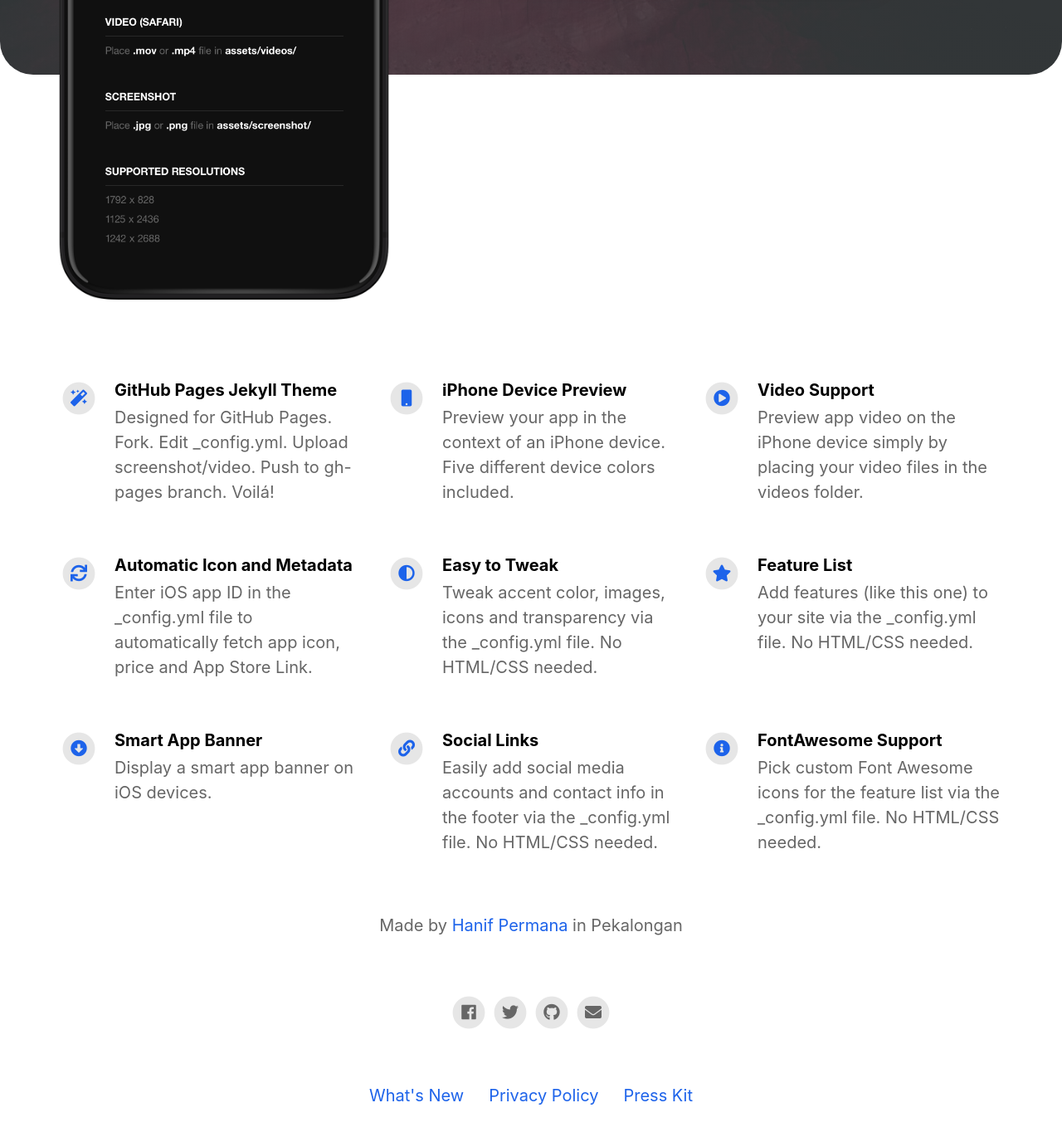
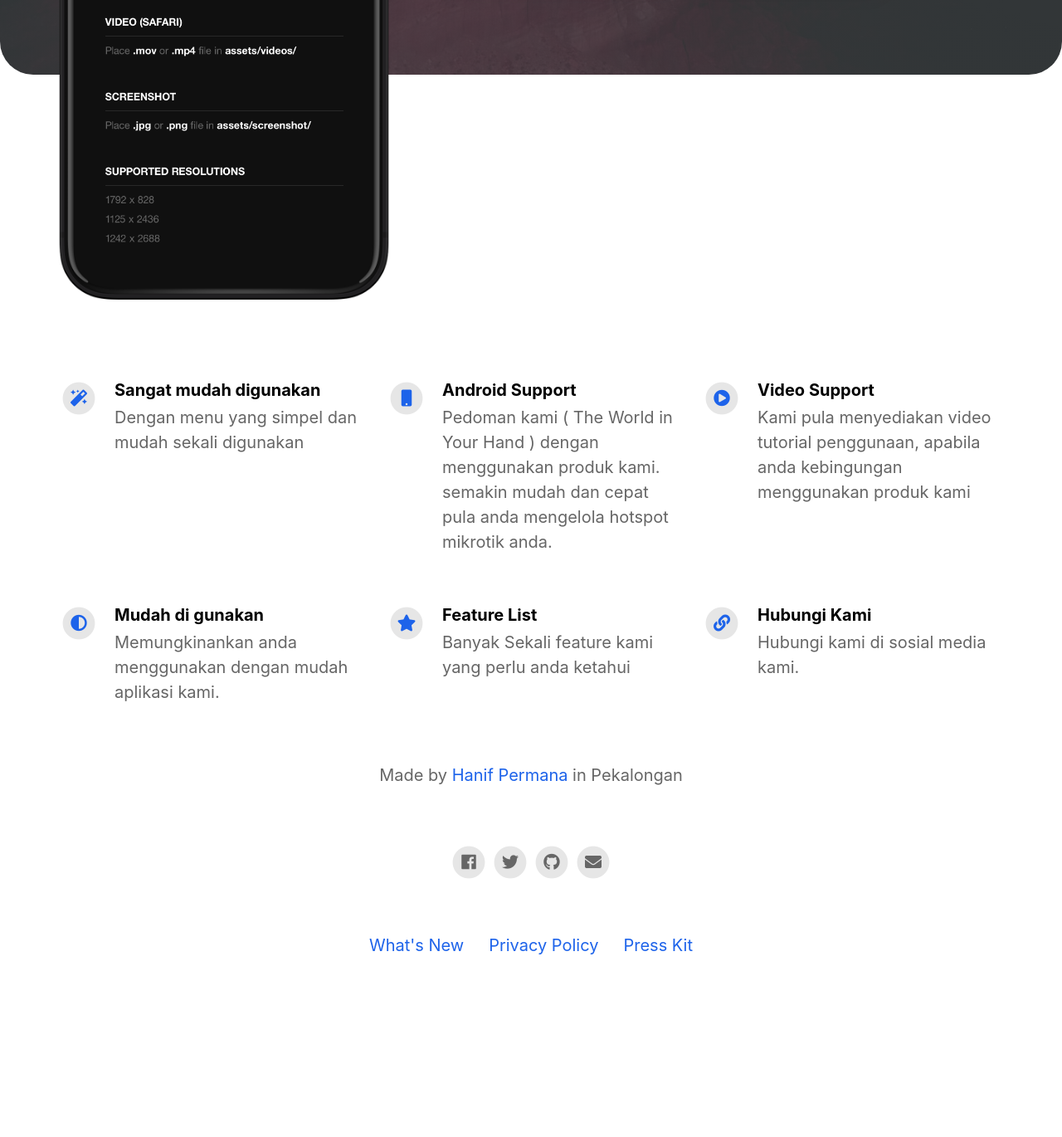
Before and after one commit to mikrovoucher/mikrovoucher.github.io, a Jekyll site: the page built from index.html, in a window 1280 px wide and 1400 px high, scrolled down 624 px. Shown: the top 1370 px of the window at 83% size. Built offline with Jekyll 4.4.1, drawn with Linux system fonts in a browser that asks for light colours; nearby versions of some CDN libraries; after the commit the page ends 1843 px from its top, so only the background shows below that.

Commit message:
Update app

```diff
--- a/_config.yml
+++ b/_config.yml
@@ -34,41 +34,29 @@ youtube_username                          :
 # Feature List                            Edit, add or remove features to be presented.
 features                                  :
 
-  - title                                 : GitHub Pages Jekyll Theme
-    description                           : Designed for GitHub Pages. Fork. Edit _config.yml. Upload screenshot/video. Push to gh-pages branch. Voilá!
+  - title                                 : Sangat mudah digunakan
+    description                           : Dengan menu yang simpel dan mudah sekali digunakan
     fontawesome_icon_name                 : magic
 
-  - title                                 : iPhone Device Preview
-    description                           : Preview your app in the context of an iPhone device. Five different device colors included.
+  - title                                 : Android Support
+    description                           : Pedoman kami ( The World in Your Hand ) dengan menggunakan produk kami. semakin mudah dan cepat pula anda mengelola hotspot mikrotik anda.
     fontawesome_icon_name                 : mobile
 
   - title                                 : Video Support
-    description                           : Preview app video on the iPhone device simply by placing your video files in the videos folder.
+    description                           : Kami pula menyediakan video tutorial penggunaan, apabila anda kebingungan menggunakan produk kami
     fontawesome_icon_name                 : play-circle
 
-  - title                                 : Automatic Icon and Metadata
-    description                           : Enter iOS app ID in the _config.yml file to automatically fetch app icon, price and App Store Link.
-    fontawesome_icon_name                 : sync
-
-  - title                                 : Easy to Tweak
-    description                           : Tweak accent color, images, icons and transparency via the _config.yml file. No HTML/CSS needed.
+  - title                                 : Mudah di gunakan
+    description                           : Memungkinankan anda menggunakan dengan mudah aplikasi kami.
     fontawesome_icon_name                 : adjust
 
   - title                                 : Feature List
-    description                           : Add features (like this one) to your site via the _config.yml file. No HTML/CSS needed.
+    description                           : Banyak Sekali feature kami yang perlu anda ketahui
     fontawesome_icon_name                 : star
 
-  - title                                 : Smart App Banner
-    description                           : Display a smart app banner on iOS devices.
-    fontawesome_icon_name                 : arrow-alt-circle-down
-
-  - title                                 : Social Links
-    description                           : Easily add social media accounts and contact info in the footer via the _config.yml file. No HTML/CSS needed.
+  - title                                 : Hubungi Kami
+    description                           : Hubungi kami di sosial media kami.
     fontawesome_icon_name                 : link
-
-  - title                                 : FontAwesome Support
-    description                           : Pick custom Font Awesome icons for the feature list via the _config.yml file. No HTML/CSS needed.
-    fontawesome_icon_name                 : info-circle
 
   - title                                 : # New Feature Title
     description                           : # New Feature Description
```
